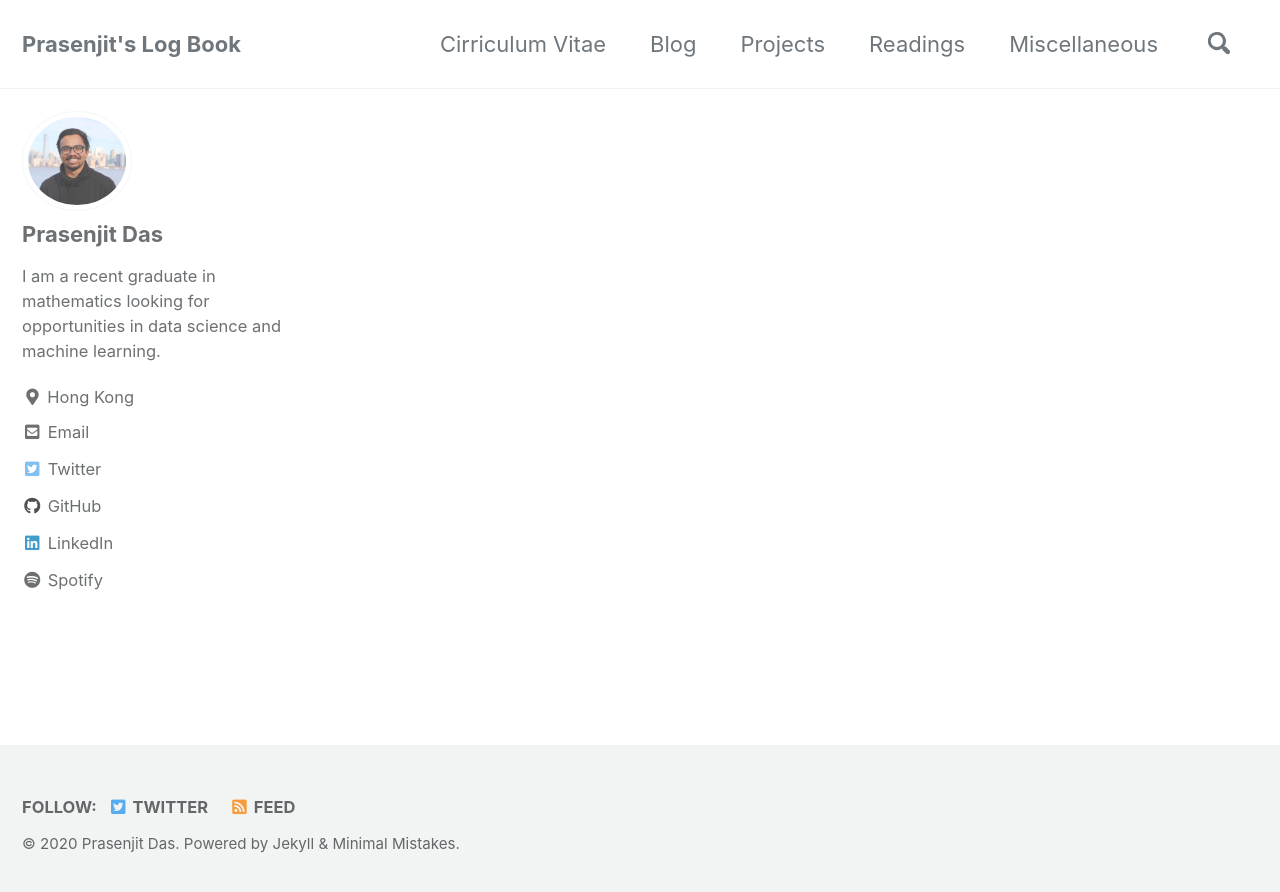
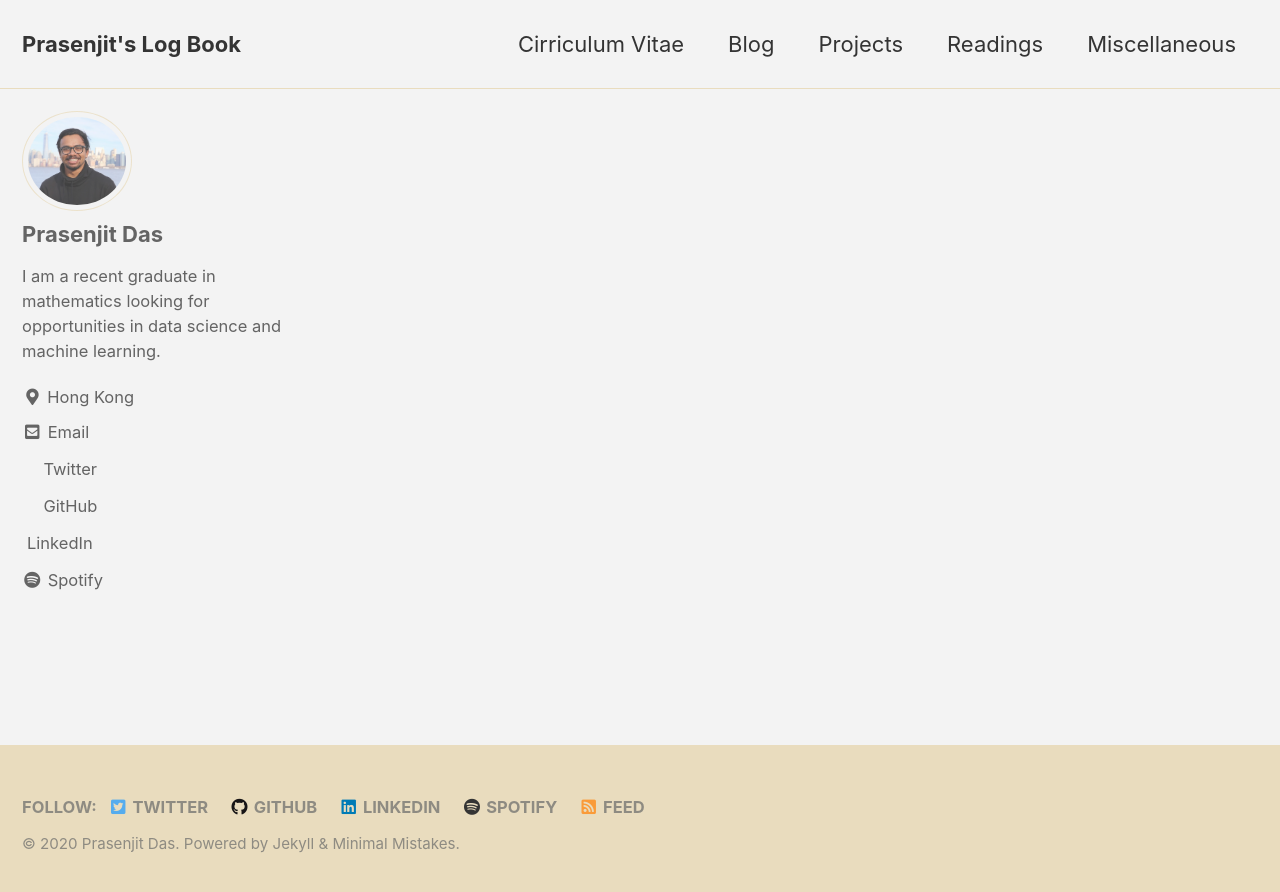
Before and after one commit to atprasenjit/atprasenjit.github.io, a Jekyll site: the page built from index.html, in a window 1280 px wide. Shown: the top 892 px of the page. Built offline with Jekyll 4.4.1, drawn with Linux system fonts in a browser that asks for light colours; cached includes are drawn as plain includes; the list of posts is cut into pages by our own code.

Commit message:
Revert to ff44d20d6a94a2a46ecf95beea0051e6241b2cf8

```diff
--- a/_config.yml
+++ b/_config.yml
@@ -10,9 +10,9 @@
 # Review documentation to determine if you should use `theme` or `remote_theme`
 # https://mmistakes.github.io/minimal-mistakes/docs/quick-start-guide/#installing-the-theme
 
-#theme                  : "minimal-mistakes-jekyll"
-#remote_theme           : "mmistakes/minimal-mistakes"
-minimal_mistakes_skin    : "default" # "air", "aqua", "contrast", "dark", "dirt", "neon", "mint", "plum", "sunrise"
+# theme                  : "minimal-mistakes-jekyll"
+# remote_theme           : "mmistakes/minimal-mistakes"
+minimal_mistakes_skin    : "dirt" # "air", "aqua", "contrast", "dark", "dirt", "neon", "mint", "plum", "sunrise"
 
 # Site Settings
 locale                   : "en-US"
@@ -21,8 +21,8 @@ title_separator          : "-"
 subtitle                 : # site tagline that appears below site title in masthead
 name                     : "Prasenjit Das"
 description              : "Prasenjit's Personal Website"
-url                      : "https://atprasenjit.github.io" # the base hostname & protocol for your site e.g. "https://mmistakes.github.io"
-baseurl                  :  # the subpath of your site, e.g. "/blog"
+url                      : "https://atprasenjit.github.io"# the base hostname & protocol for your site e.g. "https://mmistakes.github.io"
+baseurl                  : # the subpath of your site, e.g. "/blog"
 repository               : # GitHub username/repo-name e.g. "mmistakes/minimal-mistakes"
 teaser                   : # path of fallback teaser image, e.g. "/assets/images/500x300.png"
 logo                     : # path of logo image to display in the masthead, e.g. "/assets/images/88x88.png"
@@ -51,7 +51,7 @@ reCaptcha:
   secret                 :
 atom_feed:
   path                   : # blank (default) uses feed.xml
-search                   : true # true, false (default)
+search                   : # true, false (default)
 search_full_content      : # true, false (default)
 search_provider          : # lunr (default), algolia, google
 algolia:
@@ -70,7 +70,7 @@ naver_site_verification  :
 
 # Social Sharing
 twitter:
-  username               : "_prasenjitdas"
+  username               : _prasenjitdas
 facebook:
   username               :
   app_id                 :
@@ -79,11 +79,9 @@ og_image                 : # Open Graph/Twitter default site image
 # For specifying social profiles
 # - https://developers.google.com/structured-data/customize/social-profiles
 social:
-  type                   : "Person" # Person or Organization (defaults to Person)
-  name                   : "Prasenjit Das" # If the user or organization name differs from the site's name
+  type                   : # Person or Organization (defaults to Person)
+  name                   : # If the user or organization name differs from the site's name
   links: # An array of links to social media profiles
-    - "https://twitter.com/_prasenjitdas"
-    - "https://www.linkedin.com/in/prasenjitdasln/"
 
 # Analytics
 analytics:
@@ -108,19 +106,19 @@ author:
       icon: "fas fa-fw fa-link"
       # url: "https://your-website.com"
     - label: "Twitter"
-      icon: "fab fa-fw fa-twitter-square"
+      icon: "fa fa-twitter" #"fab fa-fw fa-twitter-square"
       url: "https://twitter.com/_prasenjitdas"
     - label: "Facebook"
       icon: "fab fa-fw fa-facebook-square"
       # url: "https://facebook.com/"
     - label: "GitHub"
-      icon: "fab fa-fw fa-github"
+      icon: "fa fa-github-square"
       url: "https://github.com/nuWolf13"
     - label: "Instagram"
       icon: "fab fa-fw fa-instagram"
       # url: "https://instagram.com/"
     - label: "LinkedIn"
-      icon: "fab fa-fw fa-linkedin"
+      icon: "fa fa-linkedin-square"
       url: "https://www.linkedin.com/in/prasenjitdasln/"
     - label: "Spotify"
       icon: "fab fa-fw fa-spotify"
@@ -136,7 +134,7 @@ footer:
       # url:
     - label: "GitHub"
       icon: "fab fa-fw fa-github"
-      #url: "https://github.com/nuWolf13"
+      url: "https://github.com/nuWolf13"
     - label: "GitLab"
       icon: "fab fa-fw fa-gitlab"
       # url:
@@ -148,10 +146,10 @@ footer:
       # url:
     - label: "LinkedIn"
       icon: "fab fa-fw fa-linkedin"
-      #url: "https://www.linkedin.com/in/prasenjitdasln/"
+      url: "https://www.linkedin.com/in/prasenjitdasln/"
     - label: "Spotify"
       icon: "fab fa-fw fa-spotify"
-      #url: "https://open.spotify.com/user/m2w3yzu6h91va1w6gnkrt5t2y?si=GUu_K9AYQd-8gV3Uppwbpw"
+      url: "https://open.spotify.com/user/m2w3yzu6h91va1w6gnkrt5t2y?si=GUu_K9AYQd-8gV3Uppwbpw"
 
 
 # Reading Files
--- a/assets/css/main.scss
+++ b/assets/css/main.scss
@@ -4,5 +4,5 @@
 
 @charset "utf-8";
 
-@import "minimal-mistakes/skins/{{ site.minimal_mistakes_skin | default: 'dirt' }}"; // skin
+@import "minimal-mistakes/skins/{{ site.minimal_mistakes_skin | default: 'default' }}"; // skin
 @import "minimal-mistakes"; // main partials
```
Also changed, not shown: 404.md (+0 -1 lines).
